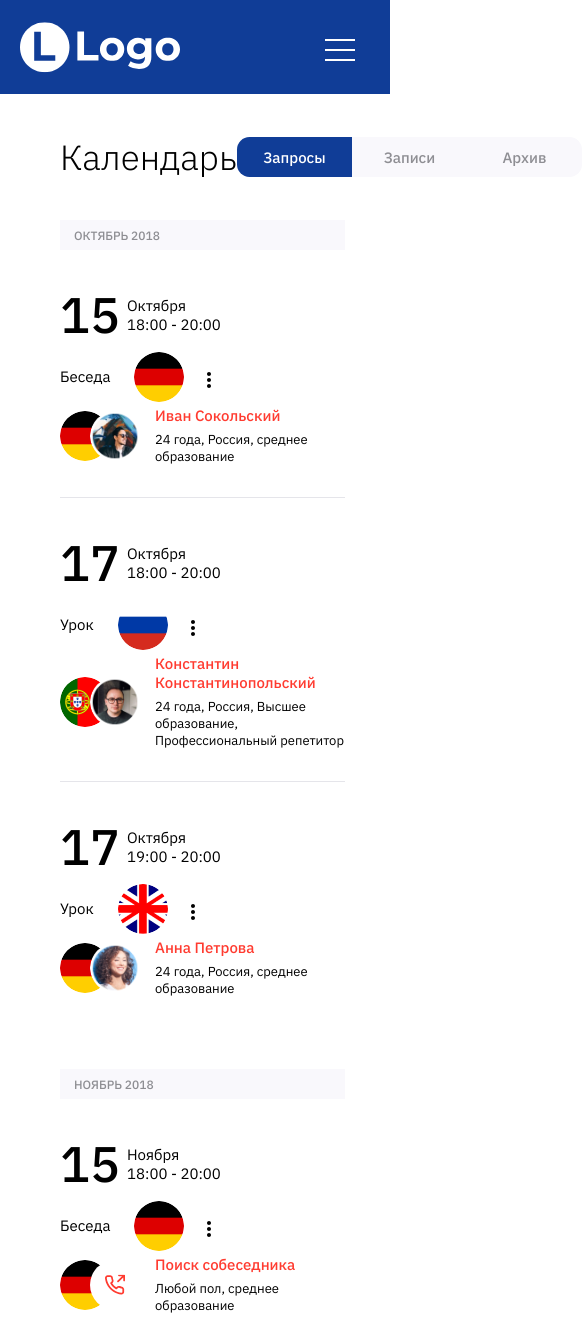
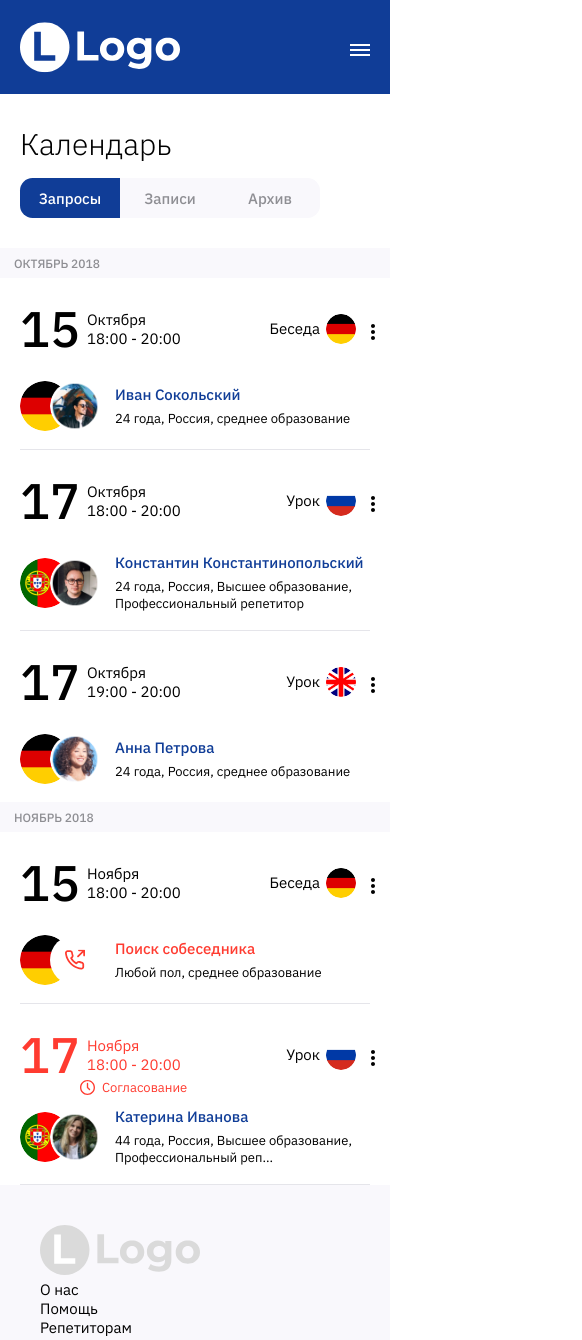
Before and after one commit to vodoleev-vladislav/duotek_testing, a plain HTML site: page index.html in a window 390 px wide. Shown: the top 1340 px of the page, 582 px wide, since content can reach past the window. Drawn offline with Linux system fonts and the light colour scheme.

Commit message:
adaptive finished

```diff
--- a/css/styles.css
+++ b/css/styles.css
@@ -87,7 +87,7 @@ body {
   transform: translate(-50%, -50%);
 }
 
-@media only screen and (max-width: 62.5em) {
+@media only screen and (max-width: 37.5em) {
   .round-picture--resizable {
     height: 3rem;
     width: 3rem;
@@ -157,10 +157,10 @@ body {
   .hamburger {
     display: block;
     position: absolute;
-    top: 2rem;
-    right: 2rem;
-    width: 6rem;
-    height: 6rem;
+    top: 3rem;
+    right: 1rem;
+    width: 4rem;
+    height: 4rem;
     z-index: 1000;
     display: flex;
     justify-content: center;
@@ -172,7 +172,7 @@ body {
   .hamburger__body,
   .hamburger__body::before,
   .hamburger__body::after {
-    width: 3rem;
+    width: 2rem;
     height: 2px;
     background-color: var(--color-white);
     display: block;
@@ -187,11 +187,11 @@ body {
   }
 
   .hamburger__body::before {
-    top: -1rem;
+    top: -0.5rem;
   }
 
   .hamburger__body::after {
-    top: 1rem;
+    top: 0.5rem;
   }
 
   .hamburger__body--open {
@@ -260,12 +260,8 @@ body {
   }
 }
 
-.tabs {
-  margin: 0 4.5rem 0 6rem;
-}
-
 .tabs__header {
-  margin: 4rem 0;
+  margin: 4rem 4.5rem 4rem 6rem;
   display: flex;
   align-items: center;
 }
@@ -278,6 +274,24 @@ body {
 
 .tabs__nav {
   display: flex;
+}
+
+@media only screen and (max-width: 62.5em) {
+  .tabs__header {
+    margin: 3rem 2rem 3rem 2rem;
+    flex-direction: column;
+    flex-wrap: wrap;
+  }
+
+  .tabs__heading {
+    font-size: 3rem;
+  }
+
+  .tabs__nav {
+    flex: 0 1 100%;
+    margin-top: 1.5rem;
+    align-self: flex-start;
+  }
 }
 
 .tabs__list {
@@ -299,6 +313,12 @@ body {
   display: flex;
   justify-content: center;
   align-items: center;
+}
+
+@media only screen and (max-width: 37.5em) {
+  .tabs__link {
+    width: 10rem;
+  }
 }
 
 .tabs__link--first {
@@ -324,6 +344,7 @@ body {
 }
 
 .tabs__article {
+  margin: 0 4.5rem 0 6rem;
   display: flex;
   flex-direction: column;
 }
@@ -380,6 +401,17 @@ body {
   margin-bottom: 6rem;
 }
 
+@media only screen and (max-width: 62.5em) {
+  .tabs__article {
+    margin: 0;
+  }
+
+  .meeting__item {
+    margin: 0 2rem;
+    padding: 1.8rem 0;
+  }
+}
+
 .meeting__details {
   display: flex;
   flex-direction: row;
@@ -395,6 +427,10 @@ body {
   margin-right: 2.2rem;
 }
 
+.meeting__details > :last-child {
+  margin-top: 1rem;
+}
+
 .meeting__details > :not(:first-child):not(:last-child) {
   margin: 0 0.8rem 0 2.4rem;
 }
@@ -402,6 +438,21 @@ body {
 .meeting__type {
   font-size: 1.5rem;
   font-weight: 400;
+}
+
+@media only screen and (max-width: 37.5em) {
+  .meeting__details {
+    margin-right: -2rem;
+    align-items: flex-start;
+  }
+
+  .meeting__details > :not(:first-child):not(:last-child) {
+    margin: -0.5rem 0rem 0 0.6rem;
+  }
+
+  .meeting__details > :last-child {
+    margin-top: -1rem;
+  }
 }
 
 .date {
@@ -442,6 +493,16 @@ body {
   padding-left: 0.7rem;
 }
 
+@media only screen and (max-width: 62.5em) {
+  .date {
+    margin-bottom: 2rem;
+  }
+
+  .date__reconciliation {
+    bottom: -0.9rem;
+  }
+}
+
 .user-info {
   display: flex;
   align-items: center;
@@ -476,6 +537,10 @@ body {
 }
 
 .user-info__name {
+  color: var(--color-primary);
+}
+
+.user-info__name--red {
   color: var(--color-red);
 }
 
@@ -487,7 +552,6 @@ body {
 
 .kebab-menu {
   position: relative;
-  margin-top: 1rem;
 }
 
 .kebab-menu__icon {
@@ -545,7 +609,7 @@ body {
   list-style-type: none;
   font-size: 1.5rem;
   font-weight: 400;
-  height: 9.5rem;
+  height: auto;
   display: flex;
   flex-direction: column;
   justify-content: space-around;
@@ -591,5 +655,18 @@ body {
 @media only screen and (max-width: 62.5em) {
   .footer {
     flex-wrap: wrap;
+    padding: 5rem;
   }
 }
+
+@media only screen and (max-width: 37.5em) {
+  .footer {
+    flex-wrap: nowrap;
+    flex-direction: column;
+    height: fit-content;
+    padding: 4rem;
+  }
+  .footer-mobile-ad__links {
+    flex-direction: column;
+  }
+}
--- a/index.html
+++ b/index.html
@@ -92,7 +92,7 @@
                 </div>
                 <div class="meeting__details">
                   <div class="meeting__type">Беседа</div>
-                  <img src="img/countries/germany.png" alt="germany flag" class="round-picture"></img>
+                  <img src="img/countries/germany.png" alt="germany flag" class="round-picture round-picture--resizable"></img>
                   <div class="kebab-menu">
                     <div class="kebab-menu__icon">
                       <object type="image/svg+xml" data="img/kebab-icon.svg"></object>
@@ -130,7 +130,7 @@
                 </div>
                 <div class="meeting__details">
                   <div class="meeting__type">Урок</div>
-                  <img src="img/countries/russia.png" alt="germany flag" class="round-picture"></img>
+                  <img src="img/countries/russia.png" alt="germany flag" class="round-picture round-picture--resizable"></img>
                   <div class="kebab-menu">
                     <div class="kebab-menu__icon">
                       <object type="image/svg+xml" data="img/kebab-icon.svg"></object>
@@ -168,7 +168,7 @@
                 </div>
                 <div class="meeting__details">
                   <div class="meeting__type">Урок</div>
-                  <img src="img/countries/england.png" alt="england flag" class="round-picture"></img>
+                  <img src="img/countries/england.png" alt="england flag" class="round-picture round-picture--resizable"></img>
                   <div class="kebab-menu">
                     <div class="kebab-menu__icon">
                       <object type="image/svg+xml" data="img/kebab-icon.svg"></object>
@@ -214,7 +214,7 @@
                 </div>
                 <div class="meeting__details">
                   <div class="meeting__type">Беседа</div>
-                  <img src="img/countries/germany.png" alt="germany flag" class="round-picture"></img>
+                  <img src="img/countries/germany.png" alt="germany flag" class="round-picture round-picture--resizable"></img>
                   <div class="kebab-menu">
                     <div class="kebab-menu__icon">
                       <object type="image/svg+xml" data="img/kebab-icon.svg"></object>
@@ -256,7 +256,7 @@
                 </div>
                 <div class="meeting__details">
                   <div class="meeting__type">Урок</div>
-                  <img src="img/countries/russia.png" alt="russian flag" class="round-picture"></img>
+                  <img src="img/countries/russia.png" alt="russian flag" class="round-picture round-picture--resizable"></img>
                   <div class="kebab-menu">
                     <div class="kebab-menu__icon">
                       <object type="image/svg+xml" data="img/kebab-icon.svg"></object>
@@ -276,7 +276,7 @@
       </section>
     </main>
     <footer class="footer">
-      <object type="image/svg+xml" data="img/logo-greyscale.svg" class="logo"></object>
+      <object type="image/svg+xml" data="img/logo-greyscale.svg" class="footer__logo"></object>
       <ul class="footer-list">
         <li class="footer-list__item"><a href="#" class="footer-list__link">О нас</a></li>
         <li class="footer-list__item"><a href="#" class="footer-list__link">Помощь</a></li>
@@ -285,8 +285,12 @@
       <div class="footer-mobile-ad">
         <p class="footer-mobile-ad__text">Скачайте приложение и получите приветственный бонус!</p>
         <div class="footer-mobile-ad__links">
-          <object type="image/svg+xml" data="img/links/app-store-badge.svg" class="logo"></object>
-          <object type="image/svg+xml" data="img/links/google-play-badge.svg" class="logo"></object>
+          <a class="footer-mobile-ad__link">
+            <object type="image/svg+xml" data="img/links/app-store-badge.svg" class="logo"></object>
+          </a>
+          <a class="footer-mobile-ad__link">
+            <object type="image/svg+xml" data="img/links/google-play-badge.svg" class="logo"></object>
+          </a>
         </div>
       </div>
       <div class="footer-socmedia">
```
